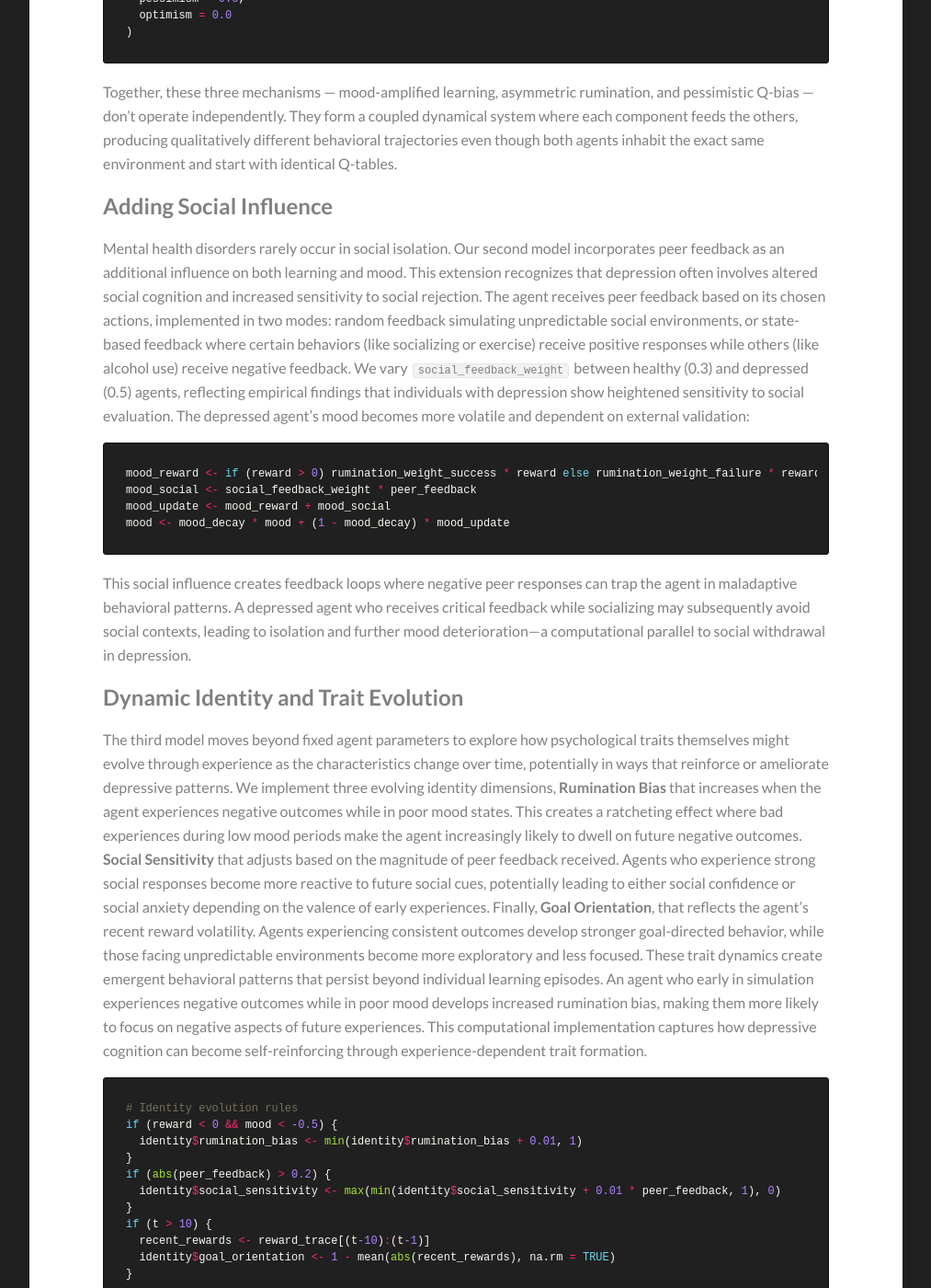
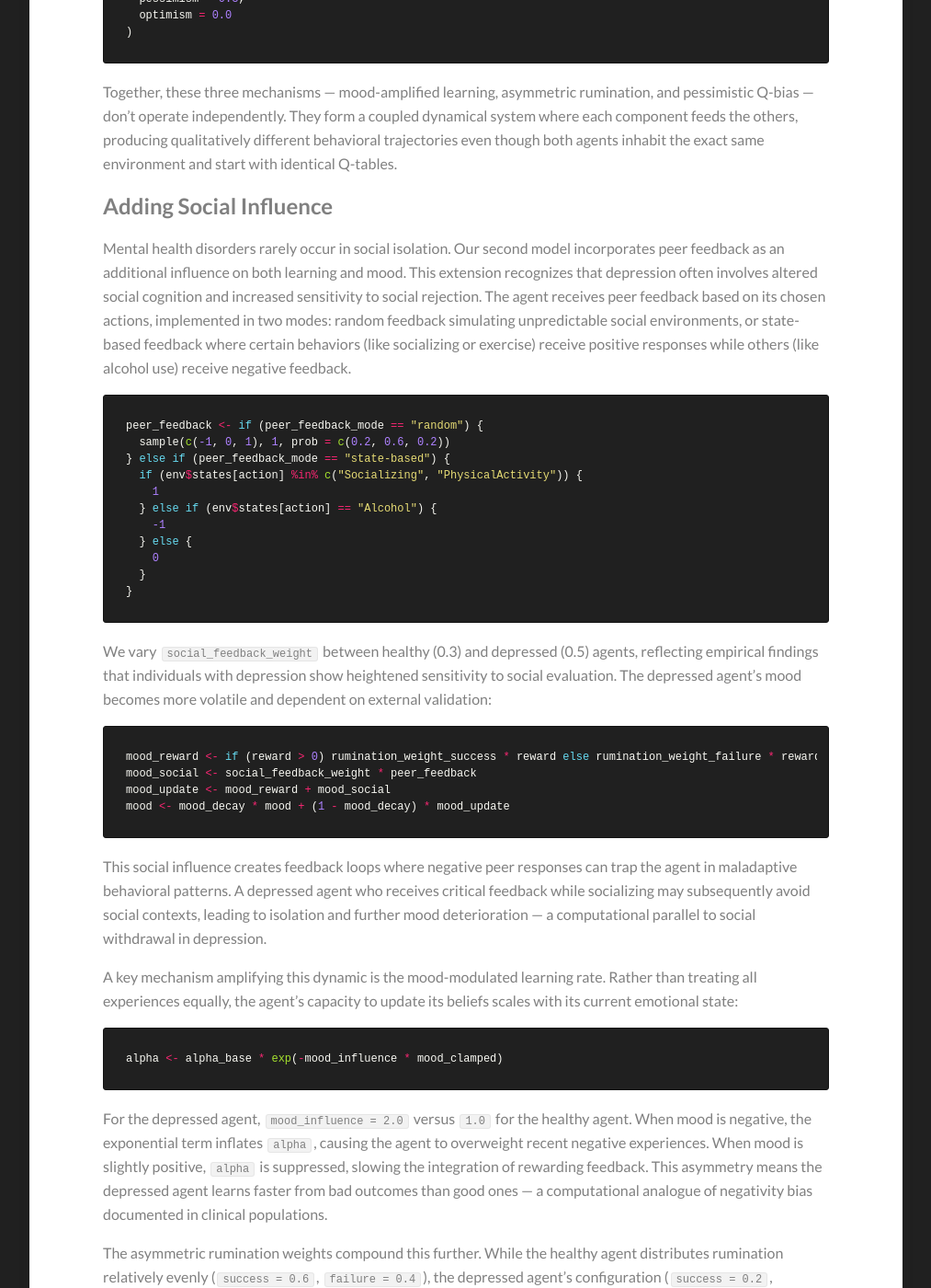
Before and after one commit to Kamran-Afzali/Kamran-Afzali.github.io, a Jekyll site: the page built from _posts/2026-10-24-Q-Learning_DEP_3.md, in a window 1280 px wide and 1400 px high, scrolled down 2673 px. Shown: the whole window at 92% size, without its empty margins (133-1146 px from the left). Built offline with Jekyll 4.4.1, drawn with Linux system fonts in a browser that asks for light colours; our own code applies the rules of GitHub Pages for plain Markdown files; formulas are drawn with MathJax 3; some of the changed text lies outside the part shown.

Commit message:
Update 2026-10-24-Q-Learning_DEP_3.md

````diff
--- a/_posts/2026-10-24-Q-Learning_DEP_3.md
+++ b/_posts/2026-10-24-Q-Learning_DEP_3.md
@@ -75,7 +75,24 @@
 
 ## Adding Social Influence
 
-Mental health disorders rarely occur in social isolation. Our second model incorporates peer feedback as an additional influence on both learning and mood. This extension recognizes that depression often involves altered social cognition and increased sensitivity to social rejection. The agent receives peer feedback based on its chosen actions, implemented in two modes: random feedback simulating unpredictable social environments, or state-based feedback where certain behaviors (like socializing or exercise) receive positive responses while others (like alcohol use) receive negative feedback. We vary `social_feedback_weight` between healthy (0.3) and depressed (0.5) agents, reflecting empirical findings that individuals with depression show heightened sensitivity to social evaluation. The depressed agent's mood becomes more volatile and dependent on external validation:
+
+Mental health disorders rarely occur in social isolation. Our second model incorporates peer feedback as an additional influence on both learning and mood. This extension recognizes that depression often involves altered social cognition and increased sensitivity to social rejection. The agent receives peer feedback based on its chosen actions, implemented in two modes: random feedback simulating unpredictable social environments, or state-based feedback where certain behaviors (like socializing or exercise) receive positive responses while others (like alcohol use) receive negative feedback.
+
+```r
+peer_feedback <- if (peer_feedback_mode == "random") {
+  sample(c(-1, 0, 1), 1, prob = c(0.2, 0.6, 0.2))
+} else if (peer_feedback_mode == "state-based") {
+  if (env$states[action] %in% c("Socializing", "PhysicalActivity")) {
+    1
+  } else if (env$states[action] == "Alcohol") {
+    -1
+  } else {
+    0
+  }
+}
+```
+
+We vary `social_feedback_weight` between healthy (0.3) and depressed (0.5) agents, reflecting empirical findings that individuals with depression show heightened sensitivity to social evaluation. The depressed agent's mood becomes more volatile and dependent on external validation:
 
 ```r
 mood_reward <- if (reward > 0) rumination_weight_success * reward else rumination_weight_failure * reward
@@ -84,7 +101,49 @@
 mood <- mood_decay * mood + (1 - mood_decay) * mood_update
 ```
 
-This social influence creates feedback loops where negative peer responses can trap the agent in maladaptive behavioral patterns. A depressed agent who receives critical feedback while socializing may subsequently avoid social contexts, leading to isolation and further mood deterioration—a computational parallel to social withdrawal in depression.
+This social influence creates feedback loops where negative peer responses can trap the agent in maladaptive behavioral patterns. A depressed agent who receives critical feedback while socializing may subsequently avoid social contexts, leading to isolation and further mood deterioration — a computational parallel to social withdrawal in depression.
+
+A key mechanism amplifying this dynamic is the mood-modulated learning rate. Rather than treating all experiences equally, the agent's capacity to update its beliefs scales with its current emotional state:
+
+```r
+alpha <- alpha_base * exp(-mood_influence * mood_clamped)
+```
+
+For the depressed agent, `mood_influence = 2.0` versus `1.0` for the healthy agent. When mood is negative, the exponential term inflates `alpha`, causing the agent to overweight recent negative experiences. When mood is slightly positive, `alpha` is suppressed, slowing the integration of rewarding feedback. This asymmetry means the depressed agent learns faster from bad outcomes than good ones — a computational analogue of negativity bias documented in clinical populations.
+
+The asymmetric rumination weights compound this further. While the healthy agent distributes rumination relatively evenly (`success = 0.6`, `failure = 0.4`), the depressed agent's configuration (`success = 0.2`, `failure = 0.8`) ensures that negative events linger disproportionately in mood state:
+
+```r
+# Healthy: balanced rumination
+params_healthy <- list(
+  rumination_weight_success = 0.6,
+  rumination_weight_failure = 0.4
+)
+
+# Depressed: failure-dominant rumination
+params_depressed <- list(
+  rumination_weight_success = 0.2,
+  rumination_weight_failure = 0.8
+)
+```
+
+Together, these parameters produce diverging behavioral trajectories. We can observe this directly by comparing Q-value matrices at the end of simulation — the depressed agent develops a Q-table that systematically undervalues prosocial behaviors and overestimates the relative appeal of avoidant ones like ScreenTime:
+
+```r
+# Extract final Q-values per group for inspection
+q_summary <- combined_df %>%
+  group_by(Group, Action) %>%
+  summarise(MeanReward = mean(Reward), .groups = "drop")
+
+ggplot(q_summary, aes(x = Action, y = MeanReward, fill = Group)) +
+  geom_bar(stat = "identity", position = "dodge") +
+  labs(title = "Mean Reward by Action and Group",
+       x = "Action (Behavior)", y = "Mean Reward") +
+  theme_minimal()
+```
+
+Cumulative reward plots reveal the downstream consequence: the depressed agent accumulates substantially lower total reward over 200 episodes, not because the environment treats it differently, but because its own internal dynamics steer it toward lower-value behavioral attractors. This illustrates how a computational model can reproduce the self-reinforcing nature of depression — where cognitive and social vulnerabilities interact to sustain maladaptive behavior even in an environment that offers pathways to positive outcomes.
+
 
 ## Dynamic Identity and Trait Evolution
 
````
